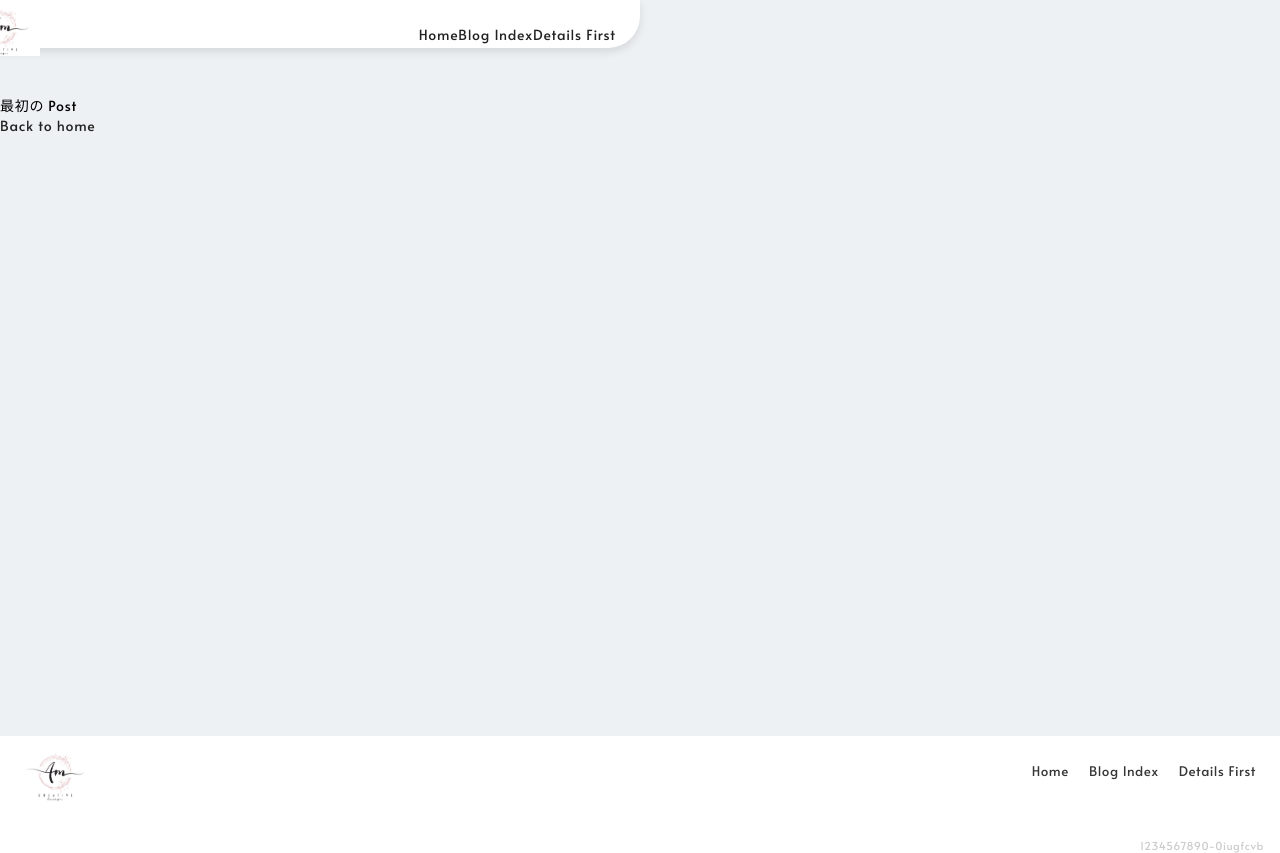
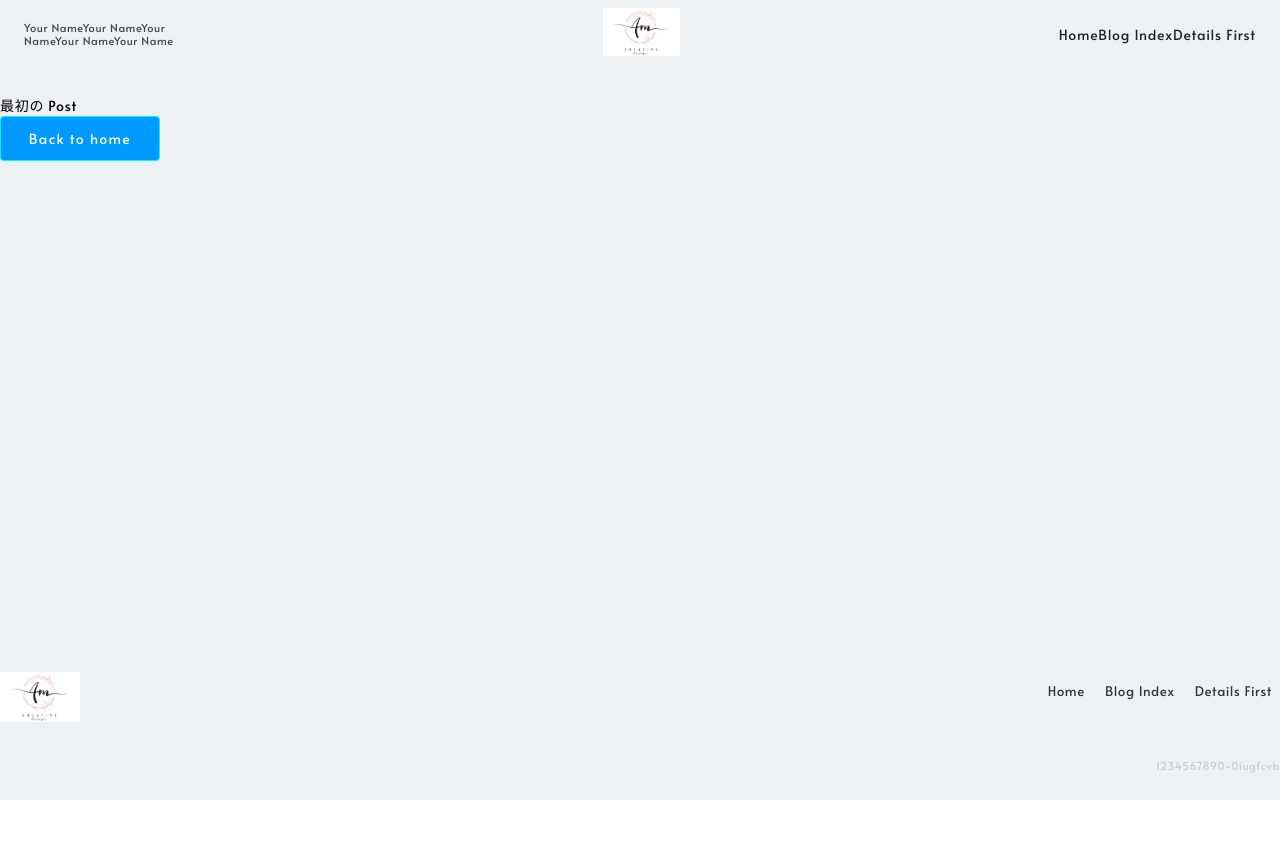
Before and after one commit to daisuke-tsunemi/nextjs-blog, a Next.js app: page /details/first in a window 1280 px wide. After the commit the page ends 800 px from the top, so only its background shows below. Built offline with nearby package versions, Linux system fonts and the light colour scheme; a web font is replaced by a local one.

Commit message:
[fix]エラー修正

```diff
--- a/pages/details/first.js
+++ b/pages/details/first.js
@@ -1,7 +1,6 @@
 import Head from 'next/head';
 import Link from 'next/link';
 import Script from 'next/script';
-import layoutStyles from '../../styles/css/layout.module.css';
 import Layout from '../layouts/layout';
 
 export default function First() {
@@ -14,7 +13,7 @@ export default function First() {
 
       <h1 className={'text-3xl font-black'}>最初の Post</h1>
       <h2>
-        <Link href="/" className={layoutStyles.backToHome}>Back to home</Link>
+        <Link href="/" className='c-btn'>Back to home</Link>
       </h2>
 
       <Script
--- a/pages/layouts/footer.js
+++ b/pages/layouts/footer.js
@@ -1,10 +1,9 @@
 import Image from 'next/image';
 import Link from 'next/link';
-import layoutStyles from '../../styles/css/layout.module.css';
 
 export default function Footer() {
   return (
-    <footer className={layoutStyles.footer}>
+    <footer className='l-footer'>
       <div className="p-footer">
         <div className="p-footer__logo">
           <Image
--- a/pages/layouts/header.js
+++ b/pages/layouts/header.js
@@ -2,11 +2,10 @@ import Image from 'next/image';
 import Link from 'next/link';
 import Navi from '../layouts/navi';
 // import ForwardToInboxTwoToneIcon from '@mui/icons-material/ForwardToInboxTwoTone';
-import layoutStyles from '../../styles/css/layout.module.css';
 
 export default function Header() {
   return (
-    <header className={layoutStyles.header}>
+    <header className='l-header'>
     <>
       <div className='container'>
         <h2 className='c-txt__min'>
--- a/pages/layouts/layout.js
+++ b/pages/layouts/layout.js
@@ -1,7 +1,6 @@
 import Head from 'next/head';
 import Header from '../layouts/header';
 import Footer from '../layouts/footer';
-import styles from '../../styles/css/layout.module.css';
 
 export const siteTitle = 'Next.js Sample Website';
 export const pageTitle = 'トップページ';
```
